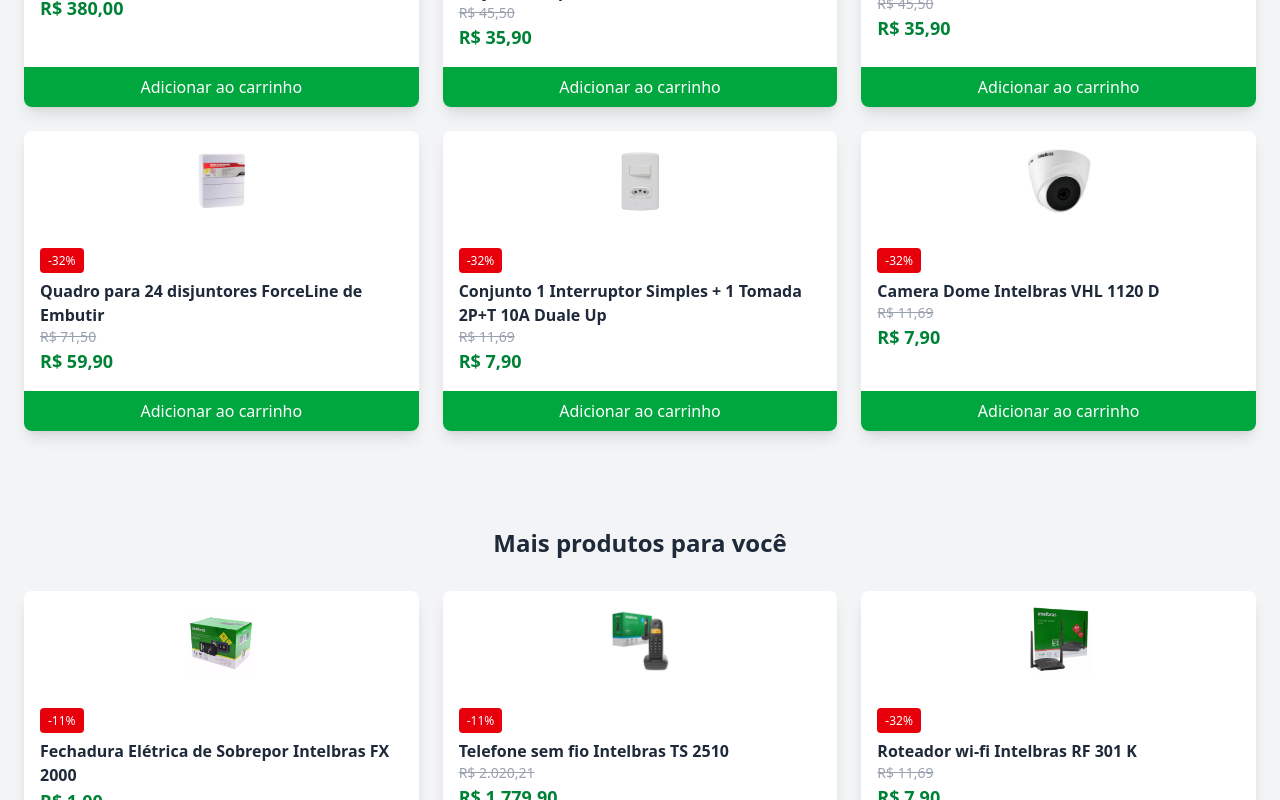
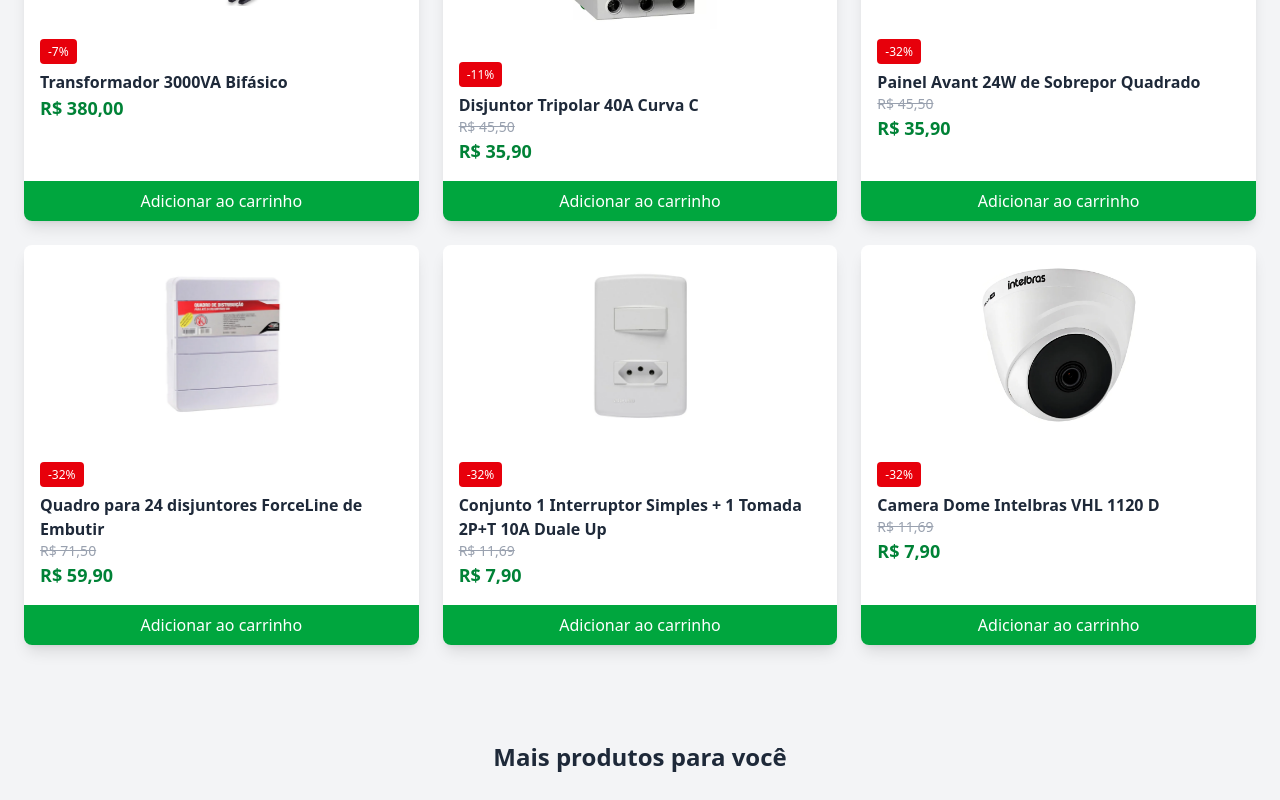
Before and after one commit to MatheusxMota/catalogo-quant, a Next.js app: page / in a window 1280 px wide. Shown: the part 440-1240 px from the top of the page. Built offline with nearby package versions, Linux system fonts and the light colour scheme.

Commit message:
Atualizando tamanho dos cards

```diff
--- a/src/components/ProductCard.tsx
+++ b/src/components/ProductCard.tsx
@@ -45,7 +45,7 @@
             // Use a primeira imagem do array 'images[0]' como a imagem principal.
             src={images[0]}
             alt={title}
-            width={100}
+            width={200}
             height={100}
             className="mx-auto p-4"
           />
--- a/src/components/ProductCard2.tsx
+++ b/src/components/ProductCard2.tsx
@@ -43,7 +43,7 @@
             // Use a primeira imagem do array 'images'
             src={images[0]}
             alt={title}
-            width={100}
+            width={200}
             height={100}
             className="mx-auto p-4"
           />
```
